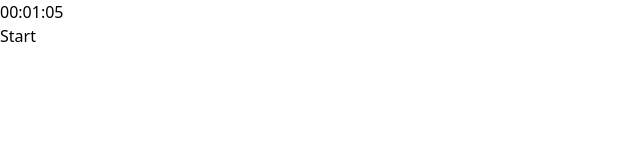
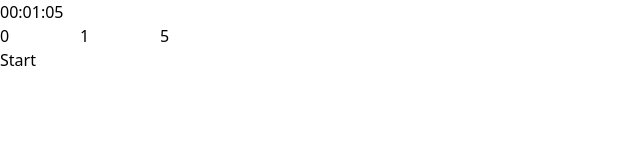
Before and after one commit to guzamak/jwc_mini_timer, a Next.js app: page / in a window 1280 px wide. Shown: the top 160 px of the page, without its empty margins (0-640 px from the left). Built offline with nearby package versions, Linux system fonts and the light colour scheme.

Commit message:
Update timer.jsx

```diff
--- a/components/timer.jsx
+++ b/components/timer.jsx
@@ -1,5 +1,5 @@
-"use client"
-import { useState, useEffect } from 'react'
+"use client";
+import { useState, useEffect } from "react";
 
 export default function Timer() {
   // string
@@ -13,13 +13,13 @@ export default function Timer() {
 
     if (starting) {
       timer = setInterval(() => {
-                setSecond(prev => {
+        setSecond((prev) => {
           if (prev > 0) return prev - 1;
           if (minute > 0 || hour > 0) return 59;
           return 0;
         });
 
-                setMinute(prev => {
+        setMinute((prev) => {
           if (second === 0) {
             if (prev > 0) return prev - 1;
             if (hour > 0) return 59;
@@ -27,7 +27,7 @@ export default function Timer() {
           return prev;
         });
 
-                setHour(prev => {
+        setHour((prev) => {
           if (second === 0 && minute === 0 && prev > 0) {
             return prev - 1;
           }
@@ -40,17 +40,39 @@ export default function Timer() {
   }, [starting, second, minute, hour]);
 
   const onStartChange = () => {
-        setStarting(prev => !prev);
+    setStarting((prev) => !prev);
+  };
+
+  const onhourChange = (e) => {
+    const number = e.target.value;
+    if (number >= 0 && number <= 24) {
+        setHour(e.target.value);
+    }
+  };
+  const onMinuteChange = (e) => {
+    const number = e.target.value;
+    if (number >= 0 && number <= 60) {
+        setMinute(e.target.value);
+    }
+  };
+  const onSecondChange = (e) => {
+    const number = e.target.value;
+    if( number >= 0 && number <= 60){
+        setSecond(e.target.value);
+    }
   };
   return (
     <div>
       <h1>
-                {String(hour).padStart(2, "0")}:
-                {String(minute).padStart(2, "0")}:
+        {String(hour).padStart(2, "0")}:{String(minute).padStart(2, "0")}:
         {String(second).padStart(2, "0")}
       </h1>
+      <div className={`${!starting ? "opacity-100": "opacity-0 "} duration-200`}>
+        <input onChange={onhourChange} defaultValue={hour} type="number" max={24} min={0}></input>
+        <input onChange={onMinuteChange} defaultValue={minute} type="number" max={60} min={0}></input>
+        <input onChange={onSecondChange} defaultValue={second} type="number" max={60} min={0}></input>
+      </div>
       <button onClick={onStartChange}>{starting ? "Pause" : "Start"}</button>
     </div>
-
-  )
+  );
 }
```
Lines whose indentation alone changed are shown as unchanged.
